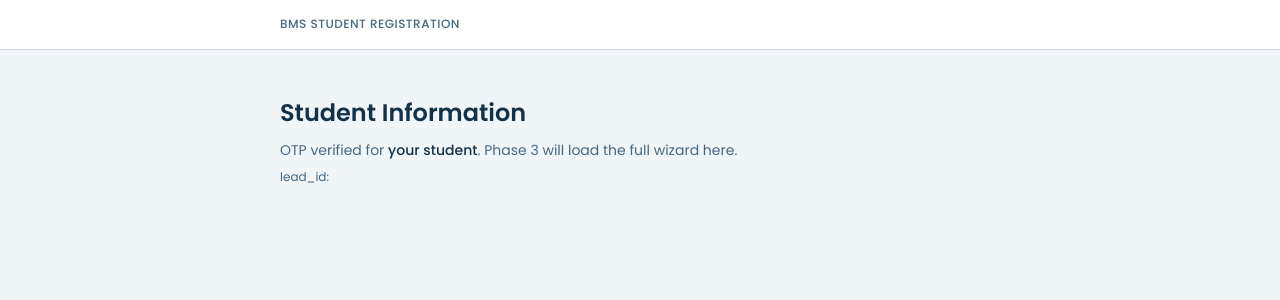
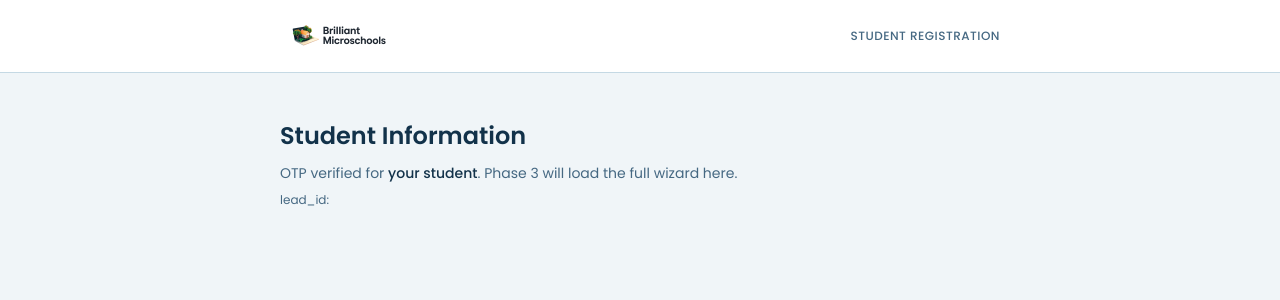
Before and after one commit to amarinoBM/bms-sis-reg, a Next.js app: page /reg/sis in a window 1280 px wide. Shown: the top 300 px of the page. Built offline with nearby package versions, Linux system fonts and the light colour scheme.

Commit message:
Fix decrypted parent email prefill and add BMS header logo.
Decrypt enrolled student rows before suggesting OTP email so encrypted sis:v1 values are not shown in the form.

```diff
--- /dev/null
+++ b/src/app/_components/registration-header.tsx
@@ -0,0 +1,30 @@
+import Image from "next/image";
+import Link from "next/link";
+
+const LOGO_PATH = "/brand/brilliant-microschools-logo.png";
+
+export function RegistrationHeader() {
+  return (
+    <header className="border-b border-border bg-card">
+      <div className="mx-auto flex max-w-3xl items-center justify-between gap-4 px-6 py-4">
+        <Link
+          href="https://brilliantmicroschools.org"
+          className="inline-flex shrink-0 items-center"
+          aria-label="Brilliant Microschools — home"
+        >
+          <Image
+            src={LOGO_PATH}
+            alt="Brilliant Microschools"
+            width={300}
+            height={60}
+            className="h-9 w-auto md:h-10"
+            priority
+          />
+        </Link>
+        <p className="text-label font-medium uppercase tracking-label text-muted-foreground">
+          Student Registration
+        </p>
+      </div>
+    </header>
+  );
+}
--- /dev/null
+++ b/src/app/_components/registration-shell.tsx
@@ -0,0 +1,10 @@
+import { RegistrationHeader } from "@/app/_components/registration-header";
+
+export function RegistrationShell({ children }: { children: React.ReactNode }) {
+  return (
+    <div className="min-h-screen bg-background">
+      <RegistrationHeader />
+      <main className="mx-auto max-w-3xl px-6 py-12">{children}</main>
+    </div>
+  );
+}
--- a/src/app/page.tsx
+++ b/src/app/page.tsx
@@ -1,18 +1,13 @@
 import Link from "next/link";
 
+import { RegistrationHeader } from "@/app/_components/registration-header";
 import { buttonVariants } from "@/components/ui/button";
 import { cn } from "@/lib/utils";
 
 export default function Home() {
   return (
     <div className="min-h-screen bg-background">
-      <header className="border-b border-border bg-card">
-        <div className="mx-auto flex max-w-3xl items-center justify-between px-6 py-4">
-          <p className="text-label font-medium uppercase tracking-label text-muted-foreground">
-            BMS Student Registration
-          </p>
-        </div>
-      </header>
+      <RegistrationHeader />
 
       <main className="mx-auto max-w-3xl px-6 py-12">
         <h1 className="text-title font-semibold text-foreground">
--- a/src/app/reg/page.tsx
+++ b/src/app/reg/page.tsx
@@ -1,3 +1,4 @@
+import { RegistrationShell } from "@/app/_components/registration-shell";
 import { OtpForm } from "@/app/reg/_components/otp-form";
 import { findSuggestedParentEmail } from "@/modules/students/repository";
 
@@ -35,19 +36,3 @@ export default async function RegPage({ searchParams }: RegPageProps) {
     </RegistrationShell>
   );
 }
-
-function RegistrationShell({ children }: { children: React.ReactNode }) {
-  return (
-    <div className="min-h-screen bg-background">
-      <header className="border-b border-border bg-card">
-        <div className="mx-auto flex max-w-3xl items-center justify-between px-6 py-4">
-          <p className="text-label font-medium uppercase tracking-label text-muted-foreground">
-            BMS Student Registration
-          </p>
-        </div>
-      </header>
-
-      <main className="mx-auto max-w-3xl px-6 py-12">{children}</main>
-    </div>
-  );
-}
--- a/src/app/reg/sis/page.tsx
+++ b/src/app/reg/sis/page.tsx
@@ -1,3 +1,5 @@
+import { RegistrationShell } from "@/app/_components/registration-shell";
+
 type RegSisPageProps = {
   searchParams: Promise<{ lead_id?: string; student_name?: string }>;
 };
@@ -8,16 +10,7 @@ export default async function RegSisPage({ searchParams }: RegSisPageProps) {
   const studentName = params.student_name ?? "";
 
   return (
-    <div className="min-h-screen bg-background">
-      <header className="border-b border-border bg-card">
-        <div className="mx-auto flex max-w-3xl items-center justify-between px-6 py-4">
-          <p className="text-label font-medium uppercase tracking-label text-muted-foreground">
-            BMS Student Registration
-          </p>
-        </div>
-      </header>
-
-      <main className="mx-auto max-w-3xl px-6 py-12">
+    <RegistrationShell>
       <h1 className="text-title font-semibold text-foreground">Student Information</h1>
       <p className="mt-3 max-w-xl text-body text-muted-foreground">
         OTP verified for{" "}
@@ -25,7 +18,6 @@ export default async function RegSisPage({ searchParams }: RegSisPageProps) {
         Phase 3 will load the full wizard here.
       </p>
       <p className="mt-2 text-label text-muted-foreground">lead_id: {leadId}</p>
-      </main>
-    </div>
+    </RegistrationShell>
   );
 }
--- a/src/modules/students/repository.ts
+++ b/src/modules/students/repository.ts
@@ -160,29 +160,44 @@ export async function saveStudentRecord(
   return { objectId };
 }
 
-export async function findSuggestedParentEmail(
-  leadId: string,
-  fetchImpl: typeof fetch = fetch,
-): Promise<string | null> {
-  const rows = await findAppRows<MsStudentDirRow>(
-    BACKENDLESS_TABLES.msStudentDir,
-    { lead_id: leadId },
-    fetchImpl,
-    { loadRelations: "slots" },
-  );
+function looksLikeEncryptedValue(value: string): boolean {
+  return value.startsWith("sis:v1:");
+}
 
-  for (const row of rows) {
-    if (row.parent_email && String(row.parent_email).trim()) {
-      return String(row.parent_email).trim();
+function pickParentEmail(row: MsStudentDirRow): string | null {
+  const candidates = [row.email, row.parent_email];
+
+  for (const candidate of candidates) {
+    if (!candidate || typeof candidate !== "string") {
+      continue;
     }
 
-    const slots = Array.isArray(row.slots) ? row.slots : [];
-    for (const slot of slots) {
-      if (slot?.email && String(slot.email).trim()) {
-        return String(slot.email).trim();
-      }
+    const trimmed = candidate.trim();
+    if (trimmed && !looksLikeEncryptedValue(trimmed)) {
+      return trimmed;
     }
   }
 
   return null;
 }
+
+export async function findSuggestedParentEmail(
+  leadId: string,
+  fetchImpl: typeof fetch = fetch,
+): Promise<string | null> {
+  const enrolledStudents = await findEnrolledStudents(leadId, fetchImpl);
+
+  if (enrolledStudents.length === 0) {
+    return null;
+  }
+
+  for (const student of enrolledStudents) {
+    const { student: row } = await loadStudentRecord(leadId, student.studentName, fetchImpl);
+    const email = pickParentEmail(row);
+    if (email) {
+      return email;
+    }
+  }
+
+  return null;
+}
```
Also changed, not shown: public/brand/brilliant-microschools-logo.png (added), 1 other file (tests, documents, lock files or other folders). Lines whose indentation alone changed are shown as unchanged.
